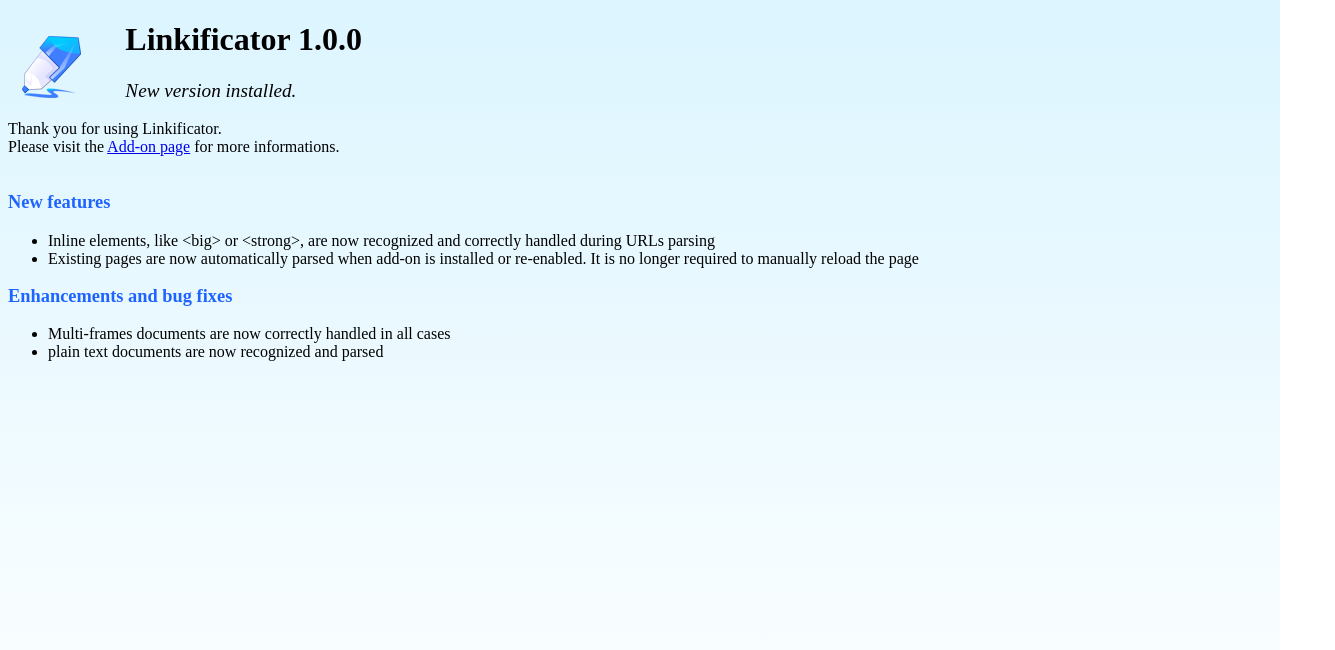
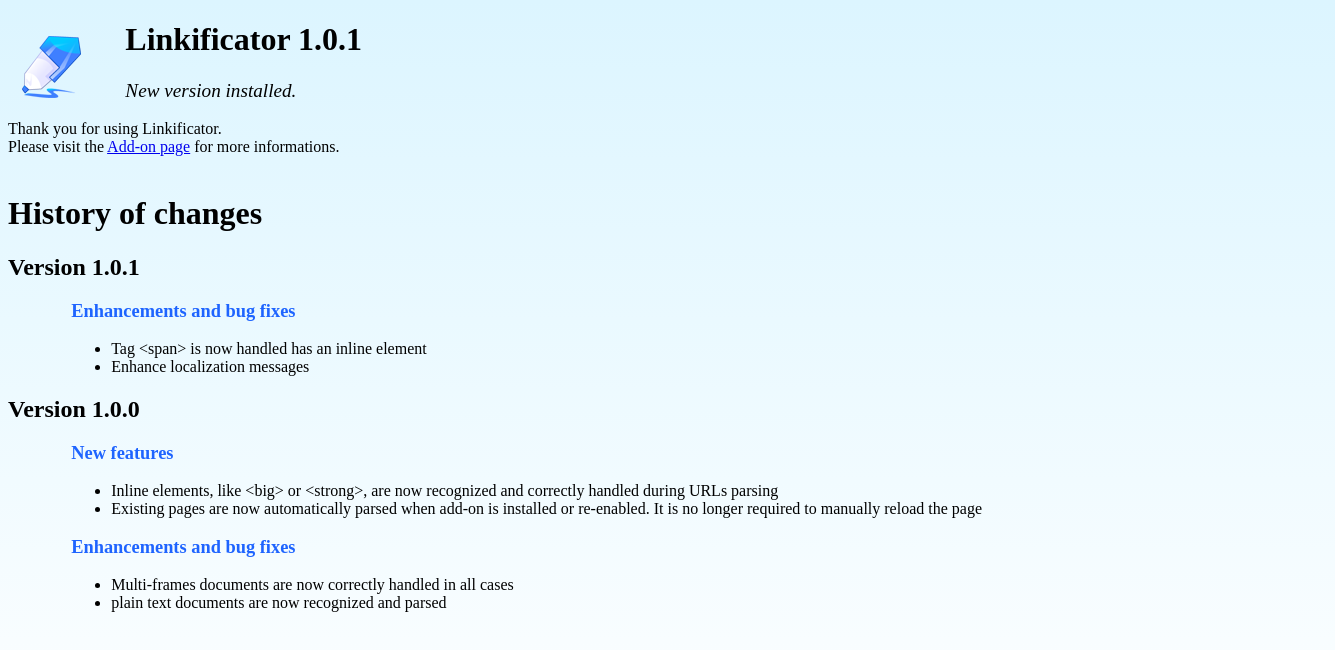
Before and after one commit to MarkaPola/Linkificator, a website: page data/index.html in a window 1280 px wide. Shown: the whole page, 1335 px wide, since content can reach past the window. Drawn offline with Linux system fonts and the light colour scheme.

Commit message:
misc. updates

```diff
--- a/data/index.html
+++ b/data/index.html
@@ -1,14 +1,20 @@
 <!DOCTYPE html>
 <html lang="en-us" xmlns="http://www.w3.org/1999/xhtml">
   <head>
-	<meta http-equiv="Content-Type" Content="text/html;charset=UTF-8"/>
+	<meta http-equiv="Content-Type" content="text/html;charset=UTF-8"/>
 	<meta name="author" content="MarkaPola"/>
+	<link rel="license" href="http://mozilla.org/MPL/2.0/"/>
 	<link rel="icon" type="image/ico" href="./welcome/favicon.png"/>
-    <title>Linkificator 1.0.0</title>
+    <title>Linkificator 1.0.1</title>
 
    <style type="text/css">
 	 .large-text {
 	 font-size: 120%;
+	 }
+
+	 .version-changes {
+	 position: relative;
+	 left: 5%;
 	 }
 
 	 .feature-list-title {
@@ -36,7 +42,7 @@
 
   <body>
 	<img id="linkificator-icon" src="./welcome/linkificator.png"/>
-	<h1>Linkificator 1.0.0</h1>
+	<h1>Linkificator 1.0.1</h1>
 	<em class="large-text">New version installed.</em>
 	<br><br>
 	<div>
@@ -45,6 +51,20 @@
 	  Please visit the <a href="https://addons.mozilla.org/en-US/firefox/addon/linkificator/?src=ss">Add-on page</a> for more informations.
 	</div>
 	<br>
+	<h1>History of changes</h1>
+	<div>
+	  <h2>Version 1.0.1</h2>
+	  <div class="version-changes">
+		<p class="feature-list-title">Enhancements and bug fixes</p>
+		<ul>
+		  <li>Tag &lt;span&gt; is now handled has an inline element</li>
+		  <li>Enhance localization messages</li>
+		</ul>
+	  </div>
+	</div>
+	<div>
+	  <h2>Version 1.0.0</h2>
+	  <div class="version-changes">
 		<p class="feature-list-title">New features</p>
 		<ul>
 		  <li>Inline elements, like &lt;big&gt; or &lt;strong&gt;, are now recognized and correctly handled during URLs parsing</li>
@@ -55,5 +75,7 @@
 		  <li>Multi-frames documents are now correctly handled in all cases</li>
 		  <li>plain text documents are now recognized and parsed</li>
 		</ul>
+	  </div>
+	</div>
   </body>
 </html>
--- a/defaults/preferences/prefs.js
+++ b/defaults/preferences/prefs.js
@@ -27,7 +27,7 @@
 pref("extensions.linkificator@markapola.protocols", "h..p~http#2;h..ps~https#2;ftp~ftp#2;news~news#0;nntp~nntp#2;telnet~telnet#2;irc~irc#2;file~file#3");
 pref("extensions.linkificator@markapola.subdomains", "www~www\\d{0,3}~http://;ftp~ftp~ftp://;irc~irc~irc://");
 pref("extensions.linkificator@markapola.excludedElements", "a;applet;area;embed;frame;frameset;head;iframe;img;map;meta;noscript;object;option;param;script;select;style;textarea;title;@onclick;@onmousedown;@onmouseup");
-pref("extensions.linkificator@markapola.inlineElements", "b;i;big;small;em;strong;tt");
+pref("extensions.linkificator@markapola.inlineElements", "b;i;big;small;em;strong;tt;span");
 pref("extensions.linkificator@markapola.sync", false);
 // sync management, deactivated by default
 pref("services.sync.prefs.sync.extensions.linkificator@markapola.hotkey", false);
--- a/package.json
+++ b/package.json
@@ -4,7 +4,7 @@
     "license": "MPL 2.0",
     "author": "MarkaPola",
     "contributors": ["Icons from www.fasticon.com"],
-    "version": "1.0.0",
+    "version": "1.0.1",
     "id": "linkificator@markapola",
     "description": "Converts text links into clickable links..."
 }
```
Also changed, not shown: 2 other files. Lines whose indentation alone changed are shown as unchanged.
